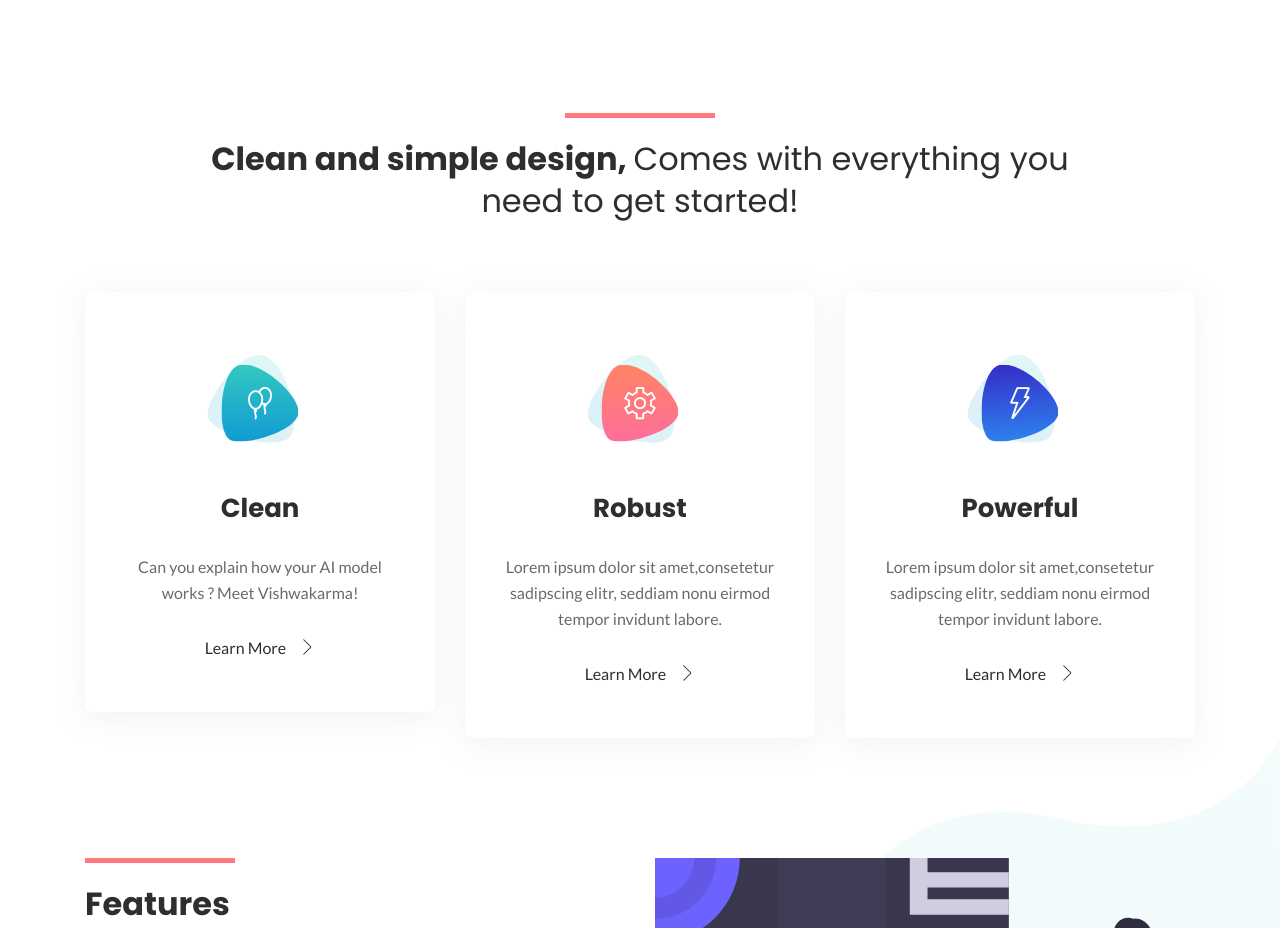
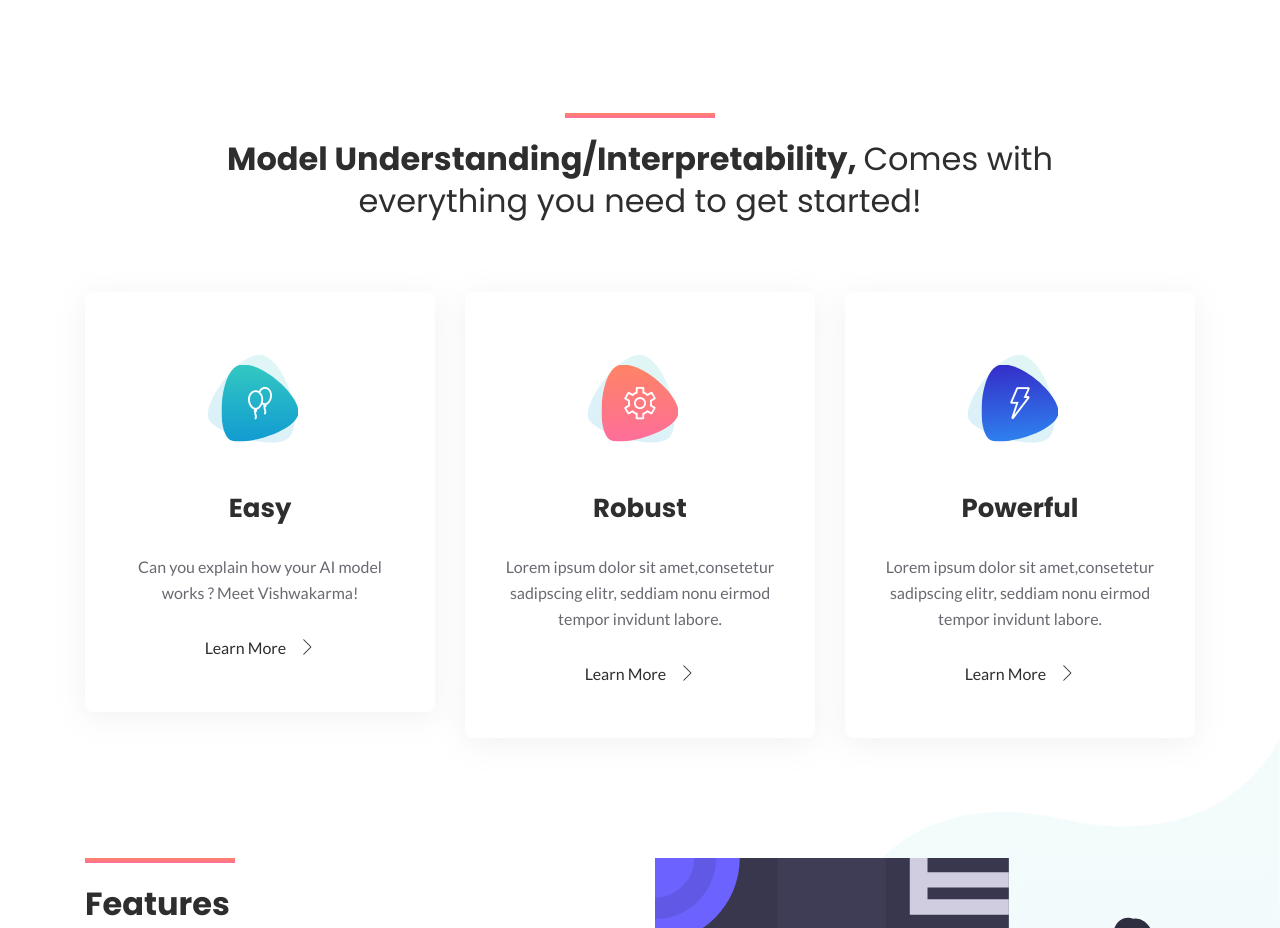
Before and after one commit to diagram-ai/diagram-ai, a plain HTML site: page index.html in a window 1280 px wide. Shown: the part 1060-1988 px from the top of the page. Drawn offline with Linux system fonts and the light colour scheme; files whose address does not match are found by name.

Commit message:
Update index.html

```diff
--- a/index.html
+++ b/index.html
@@ -179,7 +179,7 @@
                 <div class="col-lg-10">
                     <div class="section-title text-center pb-40">
                         <div class="line m-auto"></div>
-                        <h3 class="title">Clean and simple design, <span> Comes with everything you need to get started!</span></h3>
+                        <h3 class="title">Model Understanding/Interpretability, <span> Comes with everything you need to get started!</span></h3>
                     </div> <!-- section title -->
                 </div>
             </div> <!-- row -->
@@ -192,7 +192,7 @@
                             <i class="lni-baloon"></i>
                         </div>
                         <div class="services-content mt-30">
-                            <h4 class="services-title"><a href="#">Clean</a></h4>
+                            <h4 class="services-title"><a href="#">Easy</a></h4>
                             <p class="text">Can you explain how your AI model works ? Meet Vishwakarma!</p>
                             <a class="more" href="#">Learn More <i class="lni-chevron-right"></i></a>
                         </div>
```
